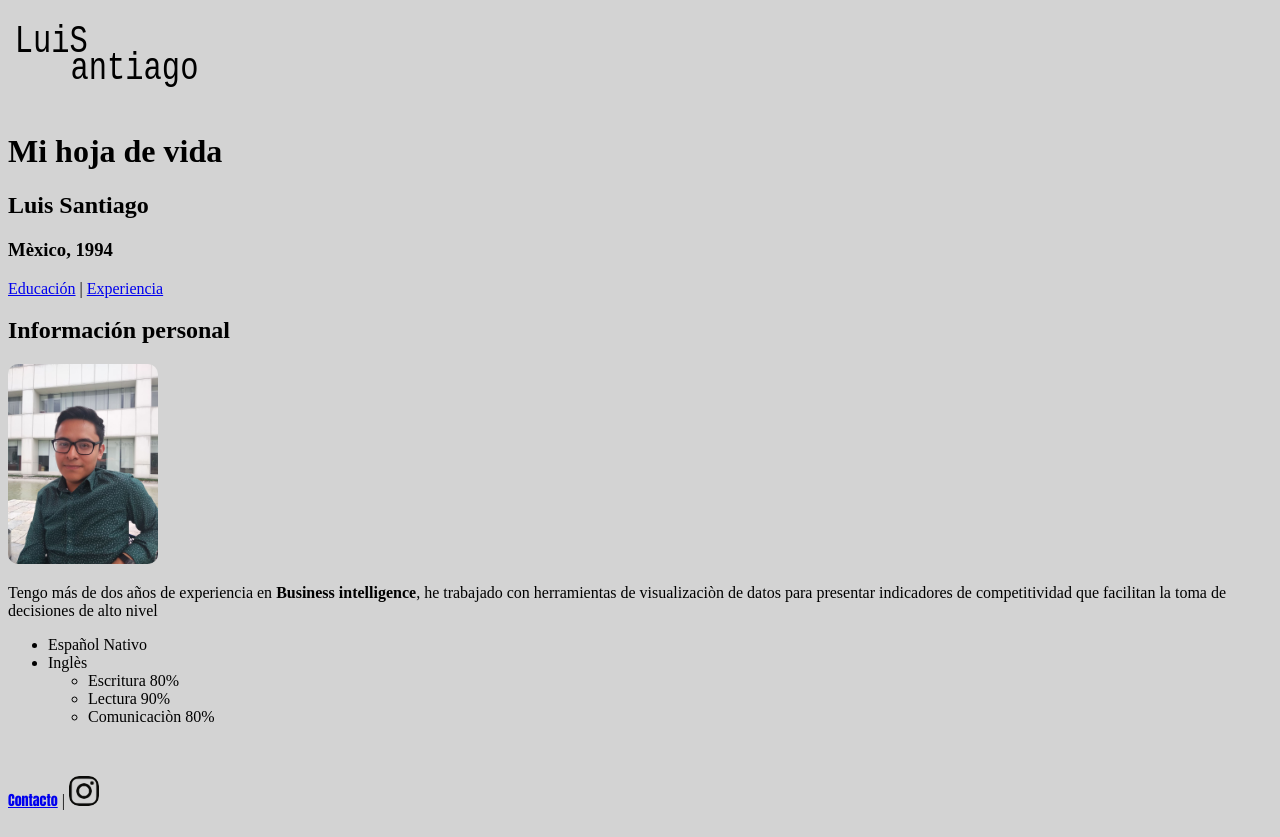
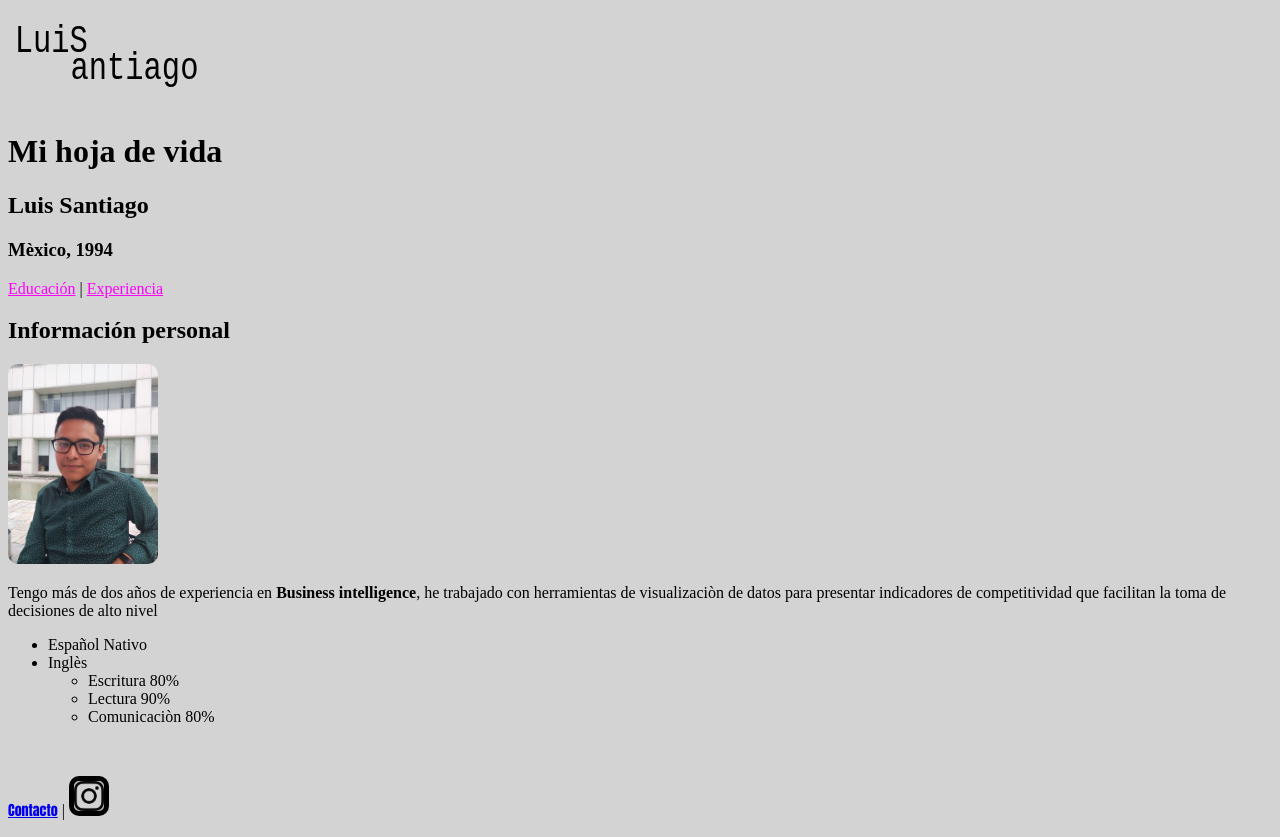
Before and after one commit to lSantiiago/HojadevidaNextU, a plain HTML site: page index.html in a window 1280 px wide. Drawn offline with Linux system fonts and the light colour scheme.

Commit message:
Update estilos.css

```diff
--- a/css/estilos.css
+++ b/css/estilos.css
@@ -26,3 +26,11 @@ footer
    font-family: impact;
    font-size: 14px;
  }
+
+a[href^='html']{
+  color: magenta;
+}
+
+img[src$=".png"]{
+  border: solid 5px black;
+}
```
